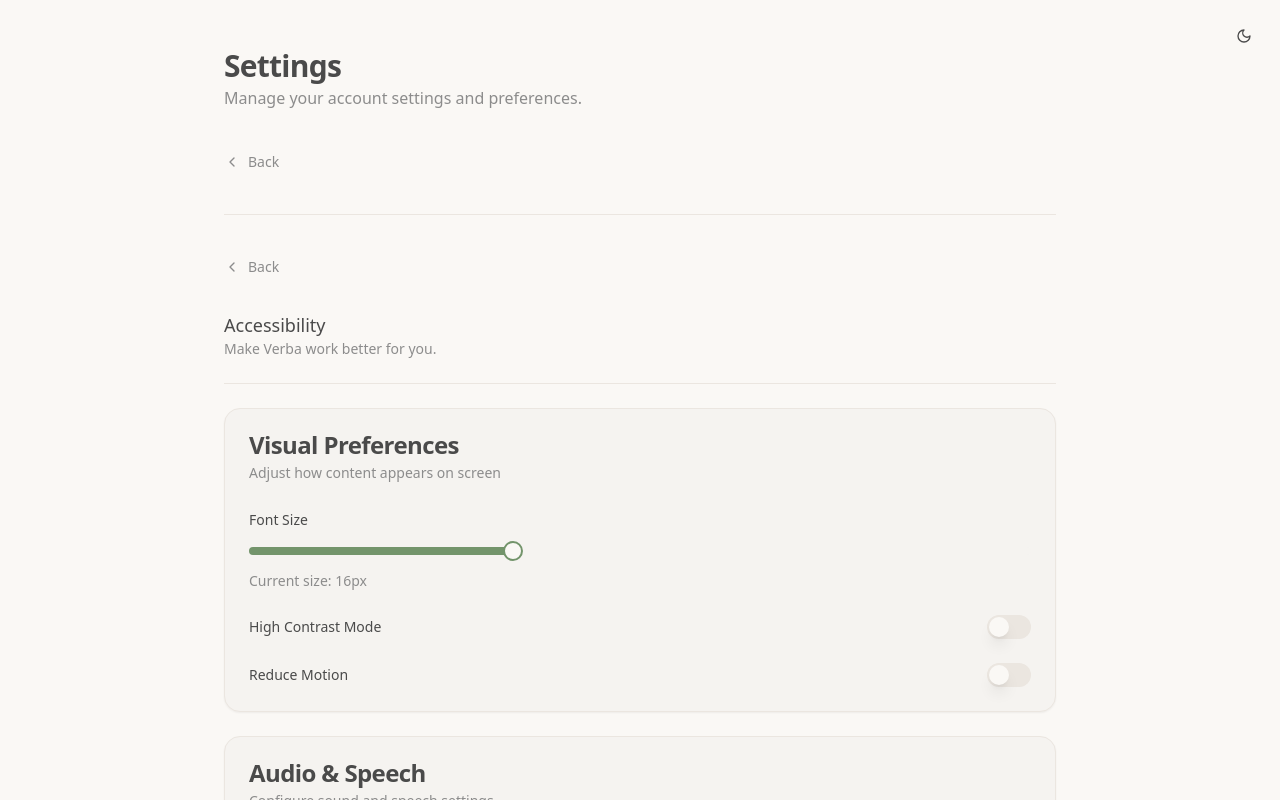
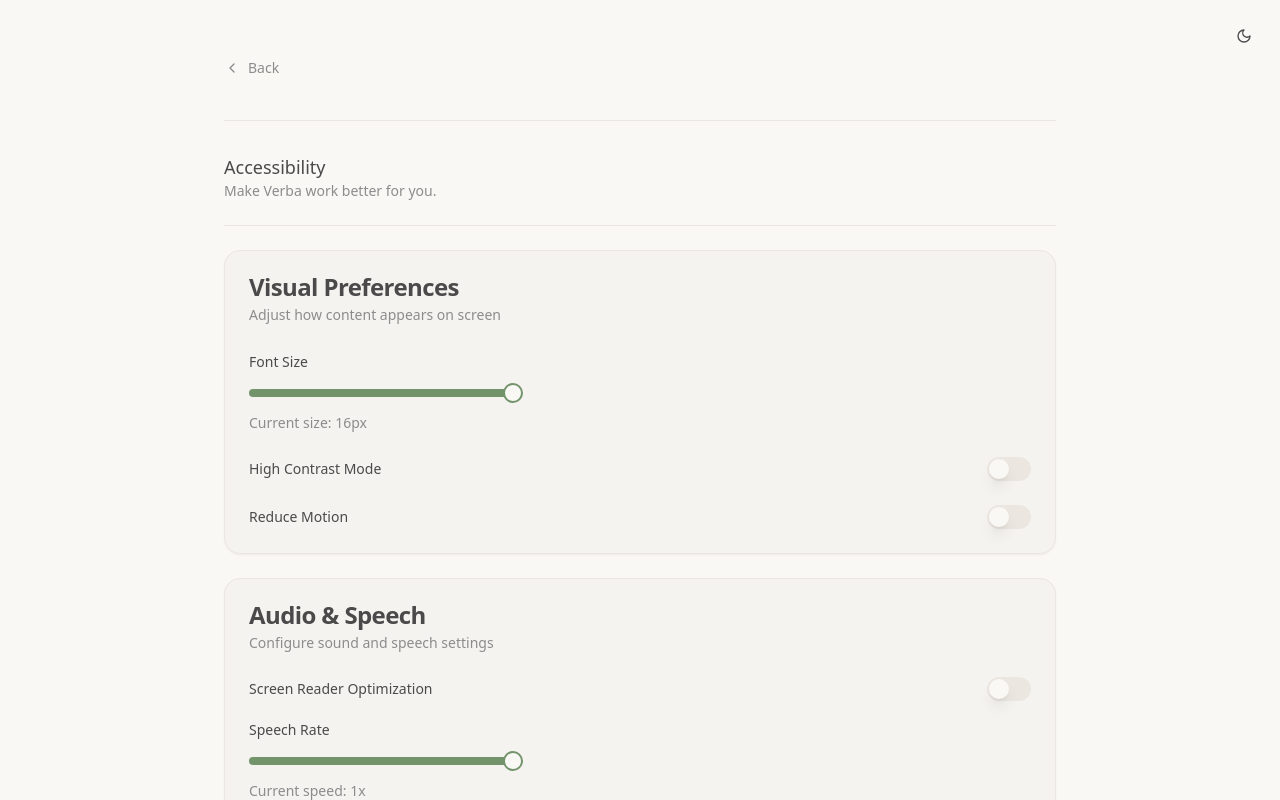
Before and after one commit to MoPaMo/verba, a Next.js app: page /settings/accessibility in a window 1280 px wide. Shown: the top 800 px of the page. Built offline with nearby package versions, Linux system fonts and the light colour scheme.

Commit message:
refactor: remove BackButton from various settings pages and update SettingsLayout to conditionally render AICreditsProgress

```diff
--- a/app/settings/accessibility/page.tsx
+++ b/app/settings/accessibility/page.tsx
@@ -14,7 +14,6 @@ import { BackButton } from "@/components/back-button"
 export default function AccessibilitySettingsPage() {
   return (
     <div className="space-y-6">
-      <BackButton />
       <div>
         <h3 className="text-lg font-medium">Accessibility</h3>
         <p className="text-sm text-muted-foreground">
--- a/app/settings/account/page.tsx
+++ b/app/settings/account/page.tsx
@@ -22,7 +22,6 @@ import { BackButton } from "@/components/back-button";
 export default function AccountSettingsPage() {
   return (
     <div className="space-y-6">
-      <BackButton />
       <div>
         <h3 className="text-lg font-medium">Account</h3>
         <p className="text-sm text-muted-foreground">
--- a/app/settings/ai/page.tsx
+++ b/app/settings/ai/page.tsx
@@ -21,7 +21,6 @@ import { BackButton } from "@/components/back-button"
 export default function AISettingsPage() {
   return (
     <div className="space-y-6">
-      <BackButton />
       <div>
         <h3 className="text-lg font-medium">AI Interaction</h3>
         <p className="text-sm text-muted-foreground">
--- a/app/settings/layout.tsx
+++ b/app/settings/layout.tsx
@@ -10,21 +10,23 @@ interface SettingsLayoutProps {
 
 export default function SettingsLayout({ children }: SettingsLayoutProps) {
   const pathname = usePathname();
-  const isSettingsPage = pathname === "/settings";
+  const isSettingsRoot = pathname == "/settings";
 
   return (
     <div className="container relative mx-auto max-w-4xl space-y-8 px-4 py-8 lg:px-8 lg:py-12">
+      {isSettingsRoot && (
+        <>
           <div className="space-y-0.5">
             <h1 className="text-3xl font-bold tracking-tight">Settings</h1>
             <p className="text-muted-foreground">
               Manage your account settings and preferences.
             </p>
           </div>
-      {isSettingsPage ? (
           <AICreditsProgress used={750} total={1000} daysLeft={7} />
-      ) : (
-        <BackButton />
+        </>
       )}
+
+      {!isSettingsRoot && <BackButton />}
       <Separator className="my-6" />
       {children}
     </div>
--- a/app/settings/learning/page.tsx
+++ b/app/settings/learning/page.tsx
@@ -20,7 +20,6 @@ import { BackButton } from "@/components/back-button";
 export default function LearningSettingsPage() {
   return (
     <div className="space-y-6">
-      <BackButton />
       <div>
         <h3 className="text-lg font-medium">Learning Preferences</h3>
         <p className="text-sm text-muted-foreground">
```
Lines whose indentation alone changed are shown as unchanged.
